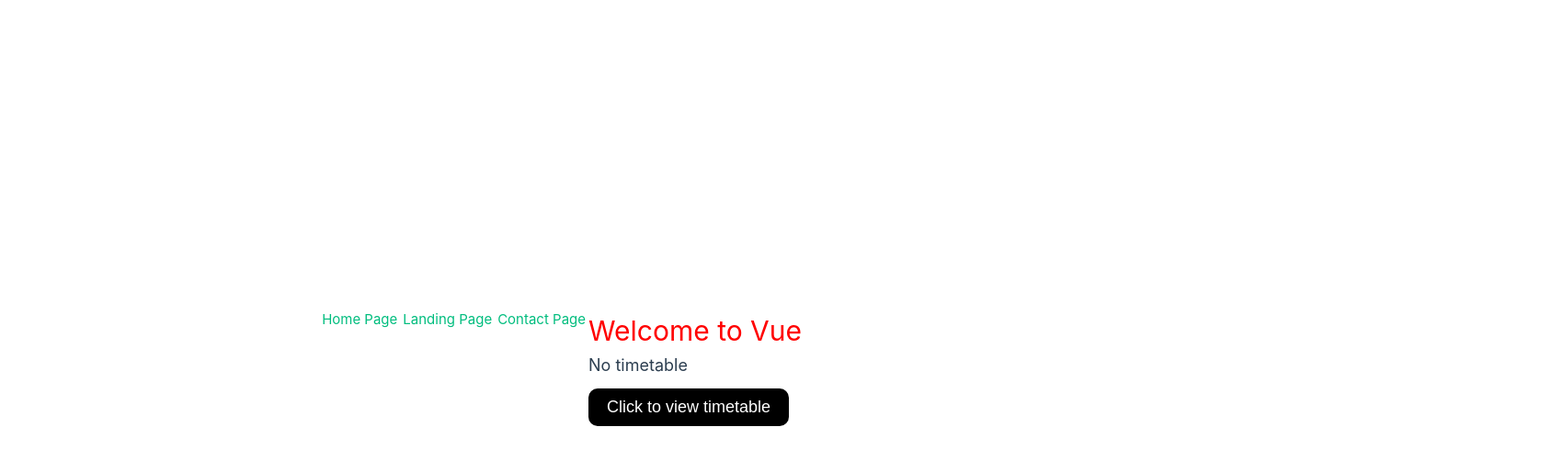
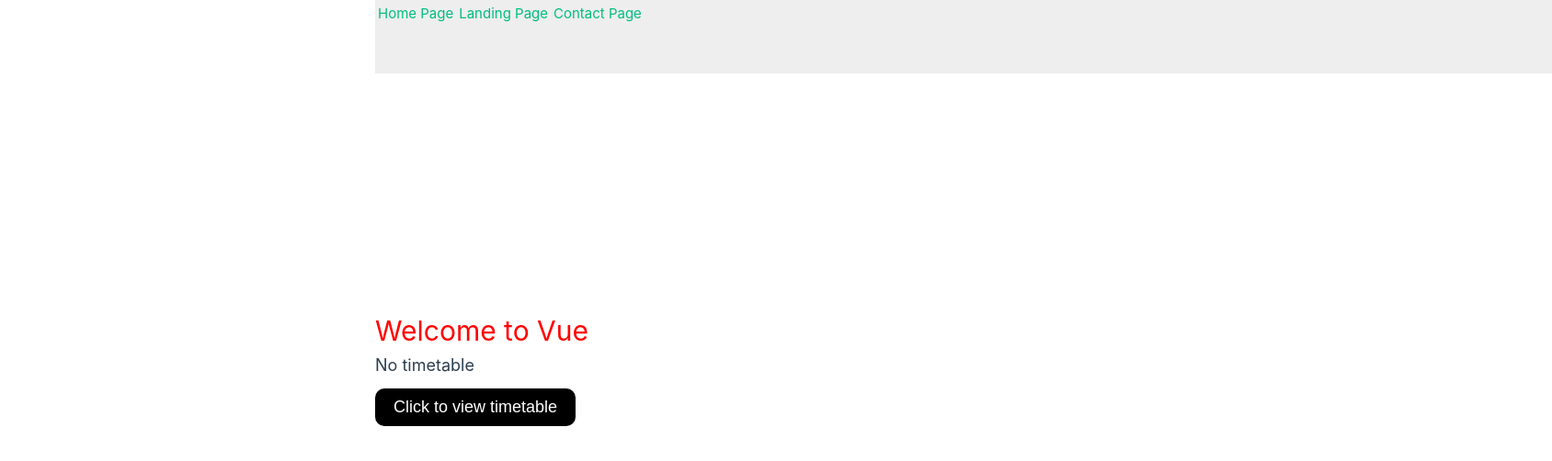
Before and after one commit to munyi-victor/vuejs-gdsc-session, a Vue app: page / in a window 1280 px wide. Shown: the top 502 px of the page at 92% size, 1688 px wide, since content can reach past the window. Built offline with nearby package versions, Linux system fonts and the light colour scheme.

Commit message:
styled nav

```diff
--- a/src/App.vue
+++ b/src/App.vue
@@ -3,12 +3,21 @@
 </script>
 
 <template>
-  <nav>
-    <div>
-      <RouterLink to="/">Home Page</RouterLink>
-      <RouterLink to="/landing">Landing Page</RouterLink>
-      <RouterLink to="/contact">Contact Page</RouterLink>
-    </div>
+  <nav class="nav">
+    <RouterLink to="/">Home Page</RouterLink>
+    <RouterLink to="/landing">Landing Page</RouterLink>
+    <RouterLink to="/contact">Contact Page</RouterLink>
   </nav>
   <RouterView/>
 </template>
+
+<style scoped>
+  .nav {
+    top: 0;
+    position: absolute;
+    display: flex;
+    background-color: #eee;
+    width: 100%;
+    height: 10vh;
+  }
+</style>
```
